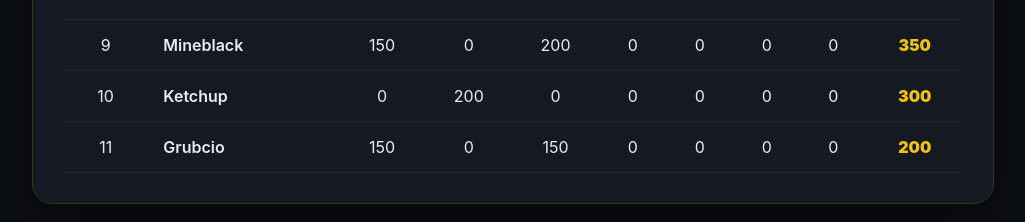
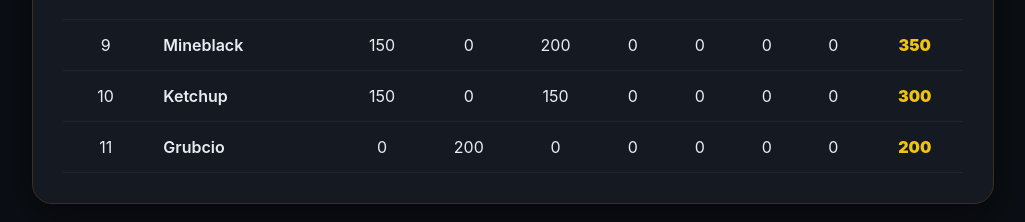
Before and after one commit to Kacperoskyy/Gruby-serwer-Mundial-2026---Tydzie-2-, a plain HTML site: page index.html in a window 1280 px wide. Shown: the part 746-968 px from the top of the page, without its empty margins (127-1152 px from the left). Drawn offline with Linux system fonts and the light colour scheme.

Commit message:
Update index.html

```diff
--- a/index.html
+++ b/index.html
@@ -77,8 +77,8 @@
                 <tr><td>7</td><td class="name">Kasti</td><td>150</td><td>100</td><td>150</td><td>0</td><td>0</td><td>0</td><td>0</td><td class="total">400</td></tr>
                 <tr><td>8</td><td class="name">Tonia</td><td>200</td><td>50</td><td>100</td><td>0</td><td>0</td><td>0</td><td>0</td><td class="total">350</td></tr>
                 <tr><td>9</td><td class="name">Mineblack</td><td>150</td><td>0</td><td>200</td><td>0</td><td>0</td><td>0</td><td>0</td><td class="total">350</td></tr>
-                <tr><td>10</td><td class="name">Ketchup</td><td>0</td><td>200</td><td>0</td><td>0</td><td>0</td><td>0</td><td>0</td><td class="total">300</td></tr>
-                <tr><td>11</td><td class="name">Grubcio</td><td>150</td><td>0</td><td>150</td><td>0</td><td>0</td><td>0</td><td>0</td><td class="total">200</td></tr>
+                <tr><td>10</td><td class="name">Ketchup</td><td>150</td><td>0</td><td>150</td><td>0</td><td>0</td><td>0</td><td>0</td><td class="total">300</td></tr>
+                <tr><td>11</td><td class="name">Grubcio</td><td>0</td><td>200</td><td>0</td><td>0</td><td>0</td><td>0</td><td>0</td><td class="total">200</td></tr>
             </tbody>
         </table>
     </div>
```
